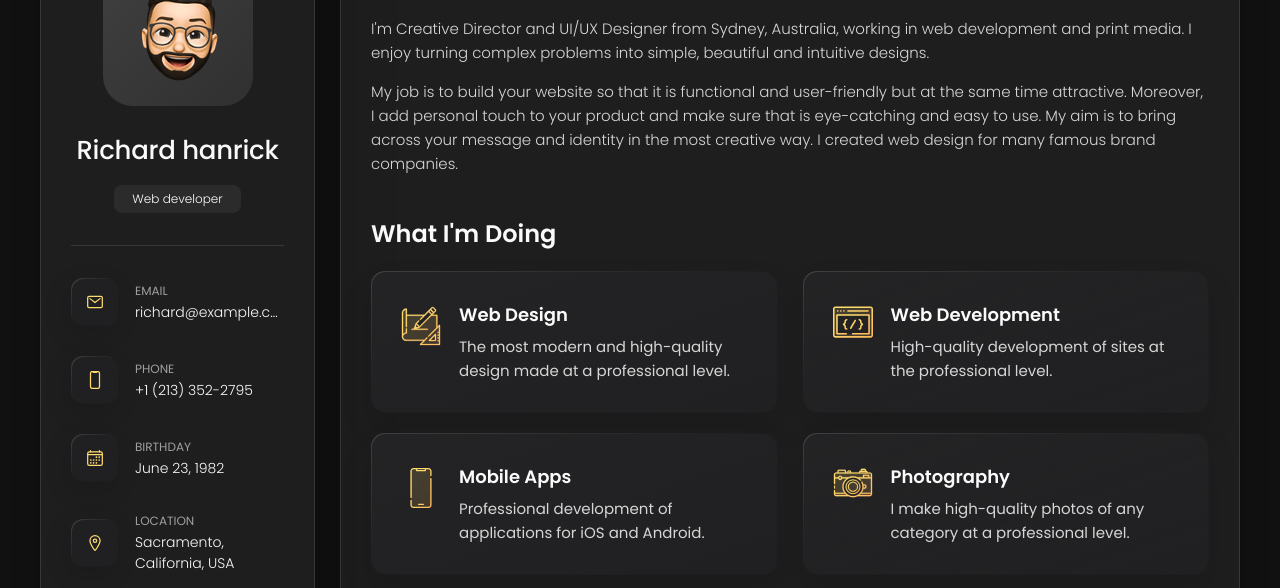
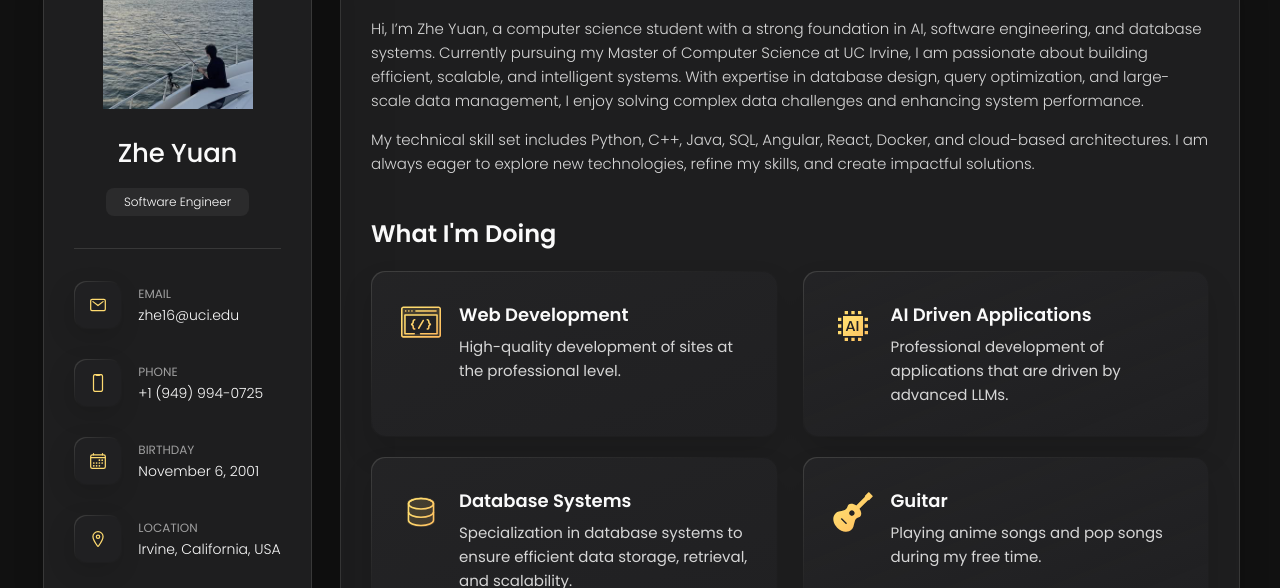
Before and after one commit to zhey16/zhey16.github.io, a plain HTML site: page index.html in a window 1280 px wide. Shown: the part 162-750 px from the top of the page. Drawn offline with nearby package versions, Linux system fonts and the light colour scheme.

Commit message:
update main page

```diff
--- a/index.html
+++ b/index.html
@@ -42,13 +42,13 @@
       <div class="sidebar-info">
 
         <figure class="avatar-box">
-          <img src="./assets/images/my-avatar.png" alt="Richard hanrick" width="80">
+          <img src="./assets/images/my_img2.jpg" alt="Zhe Yuan" width="80">
         </figure>
 
         <div class="info-content">
-          <h1 class="name" title="Richard hanrick">Richard hanrick</h1>
+          <h1 class="name" title="Zhe Yuan">Zhe Yuan</h1>
 
-          <p class="title">Web developer</p>
+          <p class="title">Software Engineer</p>
         </div>
 
         <button class="info_more-btn" data-sidebar-btn>
@@ -74,7 +74,7 @@
             <div class="contact-info">
               <p class="contact-title">Email</p>
 
-              <a href="mailto:richard@example.com" class="contact-link">richard@example.com</a>
+              <a href="mailto:zhe16@uci.edu" class="contact-link">zhe16@uci.edu</a>
             </div>
 
           </li>
@@ -88,7 +88,7 @@
             <div class="contact-info">
               <p class="contact-title">Phone</p>
 
-              <a href="tel:+12133522795" class="contact-link">+1 (213) 352-2795</a>
+              <a href="tel:+19499940725" class="contact-link">+1 (949) 994-0725</a>
             </div>
 
           </li>
@@ -102,7 +102,7 @@
             <div class="contact-info">
               <p class="contact-title">Birthday</p>
 
-              <time datetime="1982-06-23">June 23, 1982</time>
+              <time datetime="2001-11-06">November 6, 2001</time>
             </div>
 
           </li>
@@ -116,7 +116,7 @@
             <div class="contact-info">
               <p class="contact-title">Location</p>
 
-              <address>Sacramento, California, USA</address>
+              <address>Irvine, California, USA</address>
             </div>
 
           </li>
@@ -128,19 +128,19 @@
         <ul class="social-list">
 
           <li class="social-item">
-            <a href="#" class="social-link">
-              <ion-icon name="logo-facebook"></ion-icon>
+            <a href="https://www.linkedin.com/in/yuan-zhe/" class="social-link">
+              <ion-icon name="logo-linkedin"></ion-icon>
             </a>
           </li>
 
           <li class="social-item">
-            <a href="#" class="social-link">
-              <ion-icon name="logo-twitter"></ion-icon>
+            <a href="https://github.com/zhey16" class="social-link">
+              <ion-icon name="logo-github"></ion-icon>
             </a>
           </li>
 
           <li class="social-item">
-            <a href="#" class="social-link">
+            <a href="https://www.instagram.com/miumiumiueee/" class="social-link">
               <ion-icon name="logo-instagram"></ion-icon>
             </a>
           </li>
@@ -209,18 +209,18 @@
 
         <section class="about-text">
           <p>
-            I'm Creative Director and UI/UX Designer from Sydney, Australia, working in web development and print media.
-            I enjoy
-            turning complex problems into simple, beautiful and intuitive designs.
+            Hi, I’m Zhe Yuan, a computer science student with a strong foundation in AI, software engineering, and database systems.
+            Currently pursuing my Master of Computer Science at UC Irvine, I am passionate about building efficient, scalable, and intelligent systems.
+
+            With expertise in database design, query optimization, and large-scale data management,
+            I enjoy solving complex data challenges and enhancing system performance.
           </p>
 
           <p>
-            My job is to build your website so that it is functional and user-friendly but at the same time attractive.
-            Moreover, I
-            add personal touch to your product and make sure that is eye-catching and easy to use. My aim is to bring
-            across your
-            message and identity in the most creative way. I created web design for many famous brand companies.
+            My technical skill set includes Python, C++, Java, SQL, Angular, React, Docker, and cloud-based architectures.
+            I am always eager to explore new technologies, refine my skills, and create impactful solutions.
           </p>
+
         </section>
 
 
@@ -230,26 +230,9 @@
 
         <section class="service">
 
-          <h3 class="h3 service-title">What i'm doing</h3>
+          <h3 class="h3 service-title">What I'm doing</h3>
 
           <ul class="service-list">
-
-            <li class="service-item">
-
-              <div class="service-icon-box">
-                <img src="./assets/images/icon-design.svg
-                " alt="design icon" width="40">
-              </div>
-
-              <div class="service-content-box">
-                <h4 class="h4 service-item-title">Web design</h4>
-
-                <p class="service-item-text">
-                  The most modern and high-quality design made at a professional level.
-                </p>
-              </div>
-
-            </li>
 
             <li class="service-item">
 
@@ -270,14 +253,14 @@
             <li class="service-item">
 
               <div class="service-icon-box">
-                <img src="./assets/images/icon-app.svg" alt="mobile app icon" width="40">
+                <img src="./assets/images/icon-ai.svg" alt="AI icon" width="40">
               </div>
 
               <div class="service-content-box">
-                <h4 class="h4 service-item-title">Mobile apps</h4>
+                <h4 class="h4 service-item-title">AI Driven Applications</h4>
 
                 <p class="service-item-text">
-                  Professional development of applications for iOS and Android.
+                  Professional development of applications that are driven by advanced LLMs.
                 </p>
               </div>
 
@@ -286,14 +269,30 @@
             <li class="service-item">
 
               <div class="service-icon-box">
-                <img src="./assets/images/icon-photo.svg" alt="camera icon" width="40">
+                <img src="./assets/images/icon-database.svg" alt="database icon" width="40">
               </div>
 
               <div class="service-content-box">
-                <h4 class="h4 service-item-title">Photography</h4>
+                <h4 class="h4 service-item-title">Database Systems</h4>
 
                 <p class="service-item-text">
-                  I make high-quality photos of any category at a professional level.
+                  Specialization in database systems to ensure efficient data storage, retrieval, and scalability.
+                </p>
+              </div>
+
+            </li>
+
+            <li class="service-item">
+
+              <div class="service-icon-box">
+                <img src="./assets/images/icon-guitar.svg" alt="guitar icon" width="40">
+              </div>
+
+              <div class="service-content-box">
+                <h4 class="h4 service-item-title">Guitar</h4>
+
+                <p class="service-item-text">
+                  Playing anime songs and pop songs during my free time.
                 </p>
               </div>
 
@@ -308,7 +307,7 @@
           - testimonials
         -->
 
-        <section class="testimonials">
+        <!-- <section class="testimonials">
 
           <h3 class="h3 testimonials-title">Testimonials</h3>
 
@@ -404,14 +403,14 @@
 
           </ul>
 
-        </section>
+        </section> -->
 
 
         <!--
           - testimonials modal
         -->
 
-        <div class="modal-container" data-modal-container>
+        <!-- <div class="modal-container" data-modal-container>
 
           <div class="overlay" data-overlay></div>
 
@@ -449,14 +448,14 @@
 
           </section>
 
-        </div>
+        </div> -->
 
 
         <!--
           - clients
         -->
 
-        <section class="clients">
+        <!-- <section class="clients">
 
           <h3 class="h3 clients-title">Clients</h3>
 
@@ -502,7 +501,7 @@
 
         </section>
 
-      </article>
+      </article> -->
 
 
 
```
Also changed, not shown: assets/images/icon-ai.svg (added), assets/images/icon-database.svg (added), assets/images/icon-guitar.svg (added), assets/images/my_img2.jpg (added).
